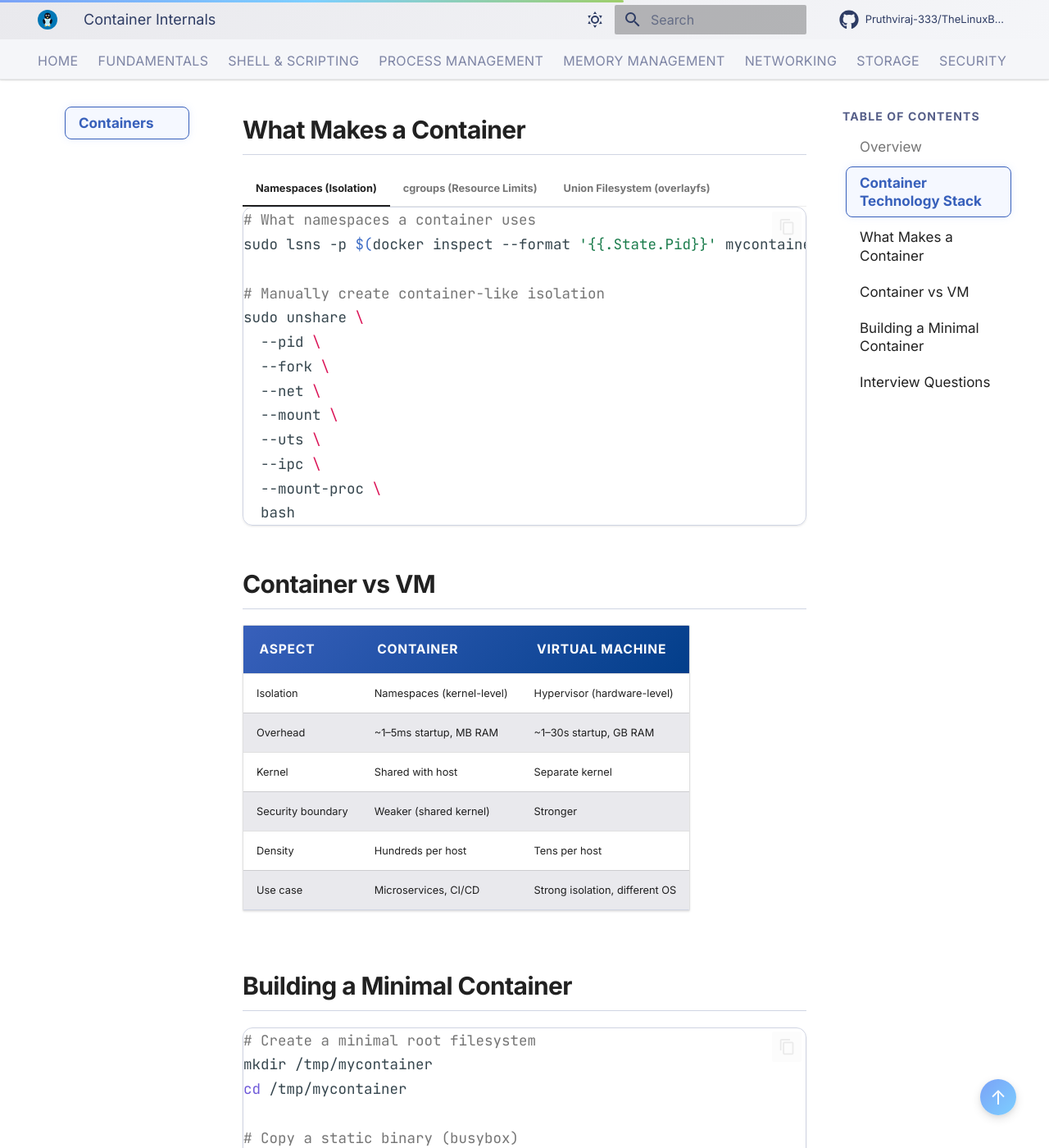
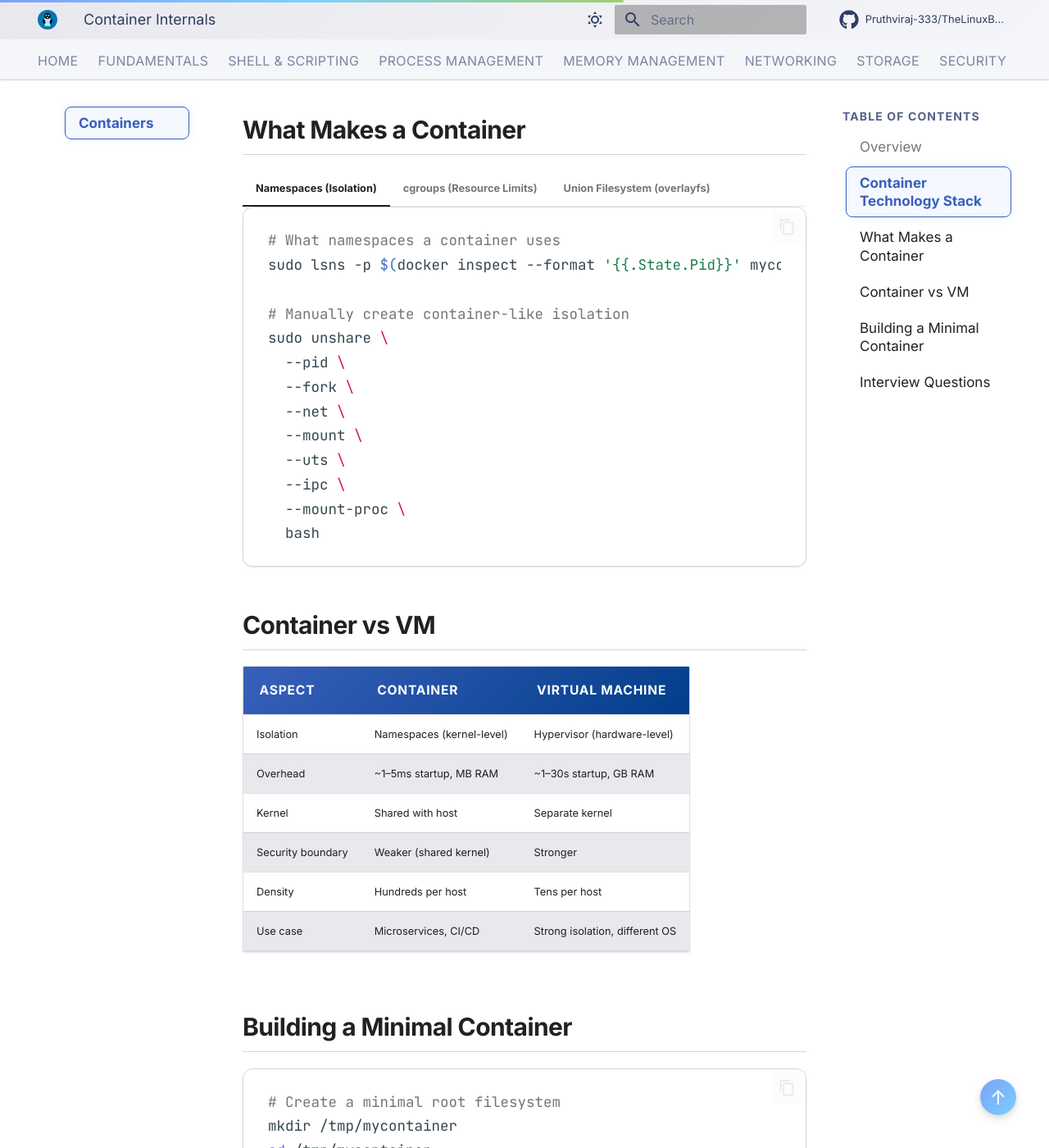
Before and after one commit to Pruthviraj-333/TheLinuxBook, an MkDocs documentation site: the page built from docs/containers/index.md, in a window 1280 px wide and 1400 px high, scrolled down 1014 px. Shown: the whole window at 82% size. Built offline with MkDocs 1.6.1 and Material for MkDocs 9.7.7, drawn with Linux system fonts in a browser that asks for light colours; comment, search, counter and statistics services are not loaded.

Commit message:
style: add custom padding and positioning to code pre containers to match mockup spacing

```diff
--- a/docs/assets/css/custom.css
+++ b/docs/assets/css/custom.css
@@ -267,6 +267,8 @@
   overflow: hidden;
   box-shadow: var(--tlb-shadow-sm);
   transition: var(--tlb-transition);
+  padding: 1.25rem 1.5rem !important;
+  position: relative;
 }
 
 [data-md-color-scheme="slate"] .md-typeset pre {
```
